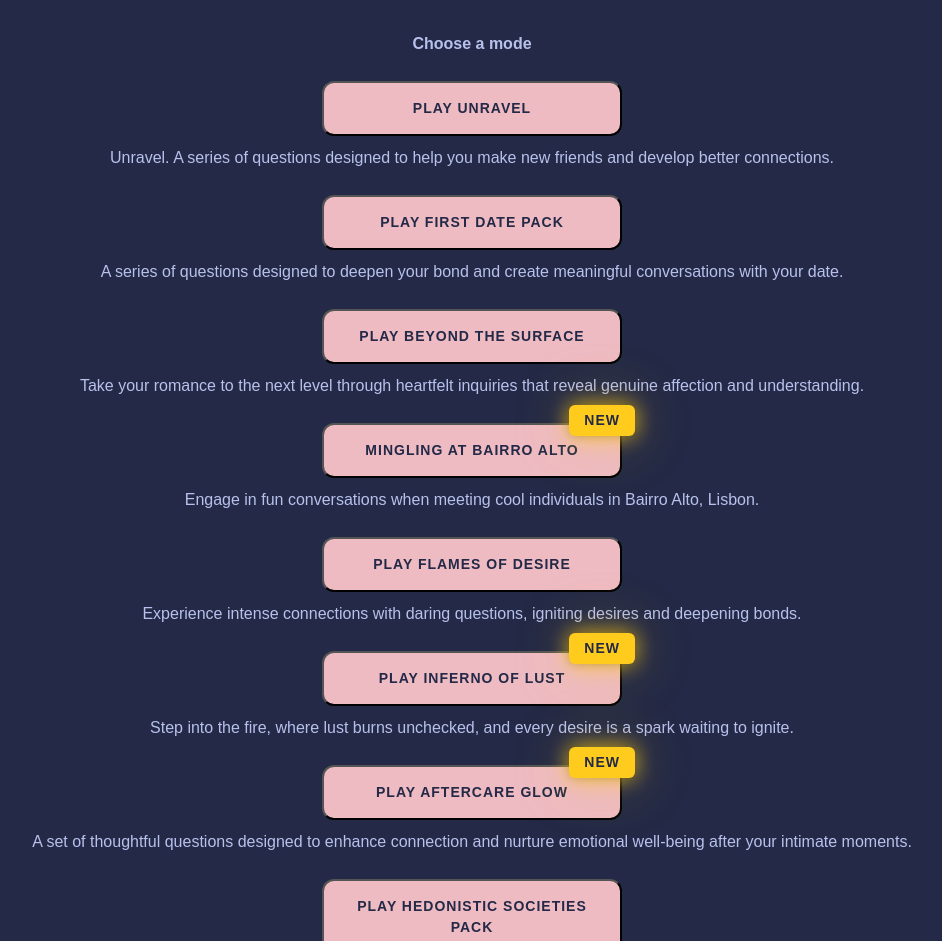
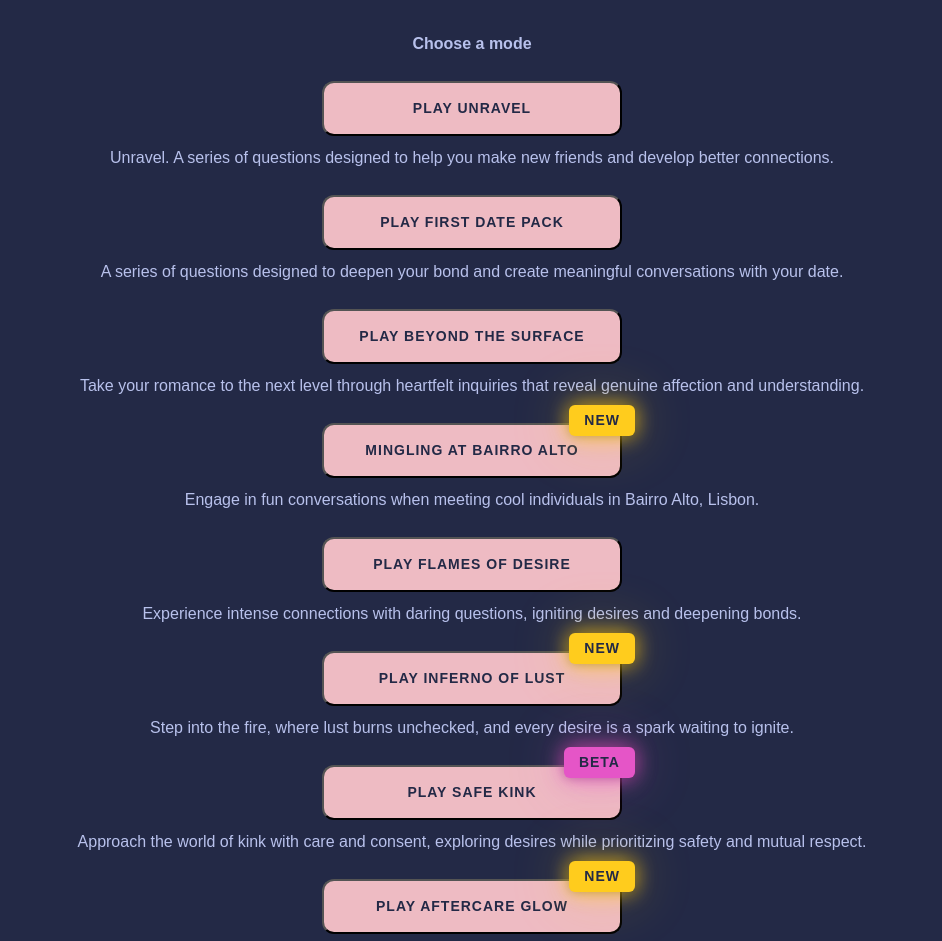
Before and after one commit to MrValraven/unravel, a React (Vite) app: page /questions in a window 1280 px wide. Shown: the top 941 px of the page, without its empty margins (168-1110 px from the left). Built offline with nearby package versions, Linux system fonts and the light colour scheme.

Commit message:
new questions

```diff
--- a/src/data/firstDate.json
+++ b/src/data/firstDate.json
@@ -3,12 +3,12 @@
   "What's been the highlight of your week so far?",
   "What do you think my drink of choice is?",
   "What is your love language and how do you like to express affection?",
-  "What's your favorite type of cuisine? Where's your favorite place in town?",
+  "What's your favorite type of cuisine? Where's your favorite thing about it?",
   "What is one thing that you're a complete nerd about?",
+  "What is your biggest green flag?",
   "Create a secret handshake 😎",
   "If a museum about you had a gift shop, what would be the souvenirs?",
-  "What about life makes you excited?",
-  "What was your first thing you noticed about me when we met in person?",
+  "What was the first thing you noticed about me when we met in person?",
   "Just by looking at me, what do you think are my hobbies?",
   "What kind of a date would get you really excited?",
   "What’s something someone could say or do that would make you instantly swoon?",
@@ -19,25 +19,20 @@
   "What sort of a flirt are you?",
   "How would you describe a bad kiss?",
   "What's your attachment style? How do you feel it has affected your present and past relationships?",
-  "What is something that you're working on right now that you're super excited?",
-  "What was your first impression me? How did you think I was like?",
+  "What was your first impression of me? How did you think I was like?",
   "What's your favorite way of contributing to community?",
   "What attracts you to people?",
+  "What about life makes you excited?",
   "Give each other a hug. Not the crappy kind. A warm fluffy hug.",
-  "What do you think my type is? Describe in detail.",
   "What about me intrigued you besides my physical appearance?",
   "What was the worst date you've ever been on and why?",
-  "If kissing was a language, what do you think yours would say about you?",
-  "How do you personally define living a 'good life'?",
   "Take a selfie together :)",
   "What habits or patterns in your life are you trying to break?",
-  "What do you find most attractive in a potential partner beyond physical appearance?",
   "What’s your most uncommon interest?",
   "What activity do you love so much that you lose track of time?",
   "What are some green flags about me that you noticed that you're very excited about?",
   "What dating advice would you give to your younger self?",
   "What was the best first date you’ve ever had?",
-  "What's your worst habit?",
   "What does love look like to you?",
   "What do you consider is your biggest accomplishment?",
   "What is something new you've learned about yourself recently?",
--- /dev/null
+++ b/src/data/lovesparks.json
@@ -0,0 +1 @@
+["If we could disappear for a weekend right now, where would you want to go?"]
--- a/src/static/modes.js
+++ b/src/static/modes.js
@@ -12,6 +12,7 @@ import queer from "../data/queer.json";
 import hedonisticData from "../data/hedonist.json";
 import flintaData from "../data/flinta.json";
 import bairroData from "../data/bairro.json";
+import safeKinkData from "../data/safeKink.json";
 
 const availableModes = [
   {
@@ -55,6 +56,13 @@ const availableModes = [
       "Step into the fire, where lust burns unchecked, and every desire is a spark waiting to ignite.",
     data: extraSpicyData,
     tagType: "new",
+  },
+  {
+    title: "Play Safe Kink",
+    description:
+      "Approach the world of kink with care and consent, exploring desires while prioritizing safety and mutual respect.",
+    data: safeKinkData,
+    tagType: "beta",
   },
   {
     title: "Play Aftercare Glow",
```
